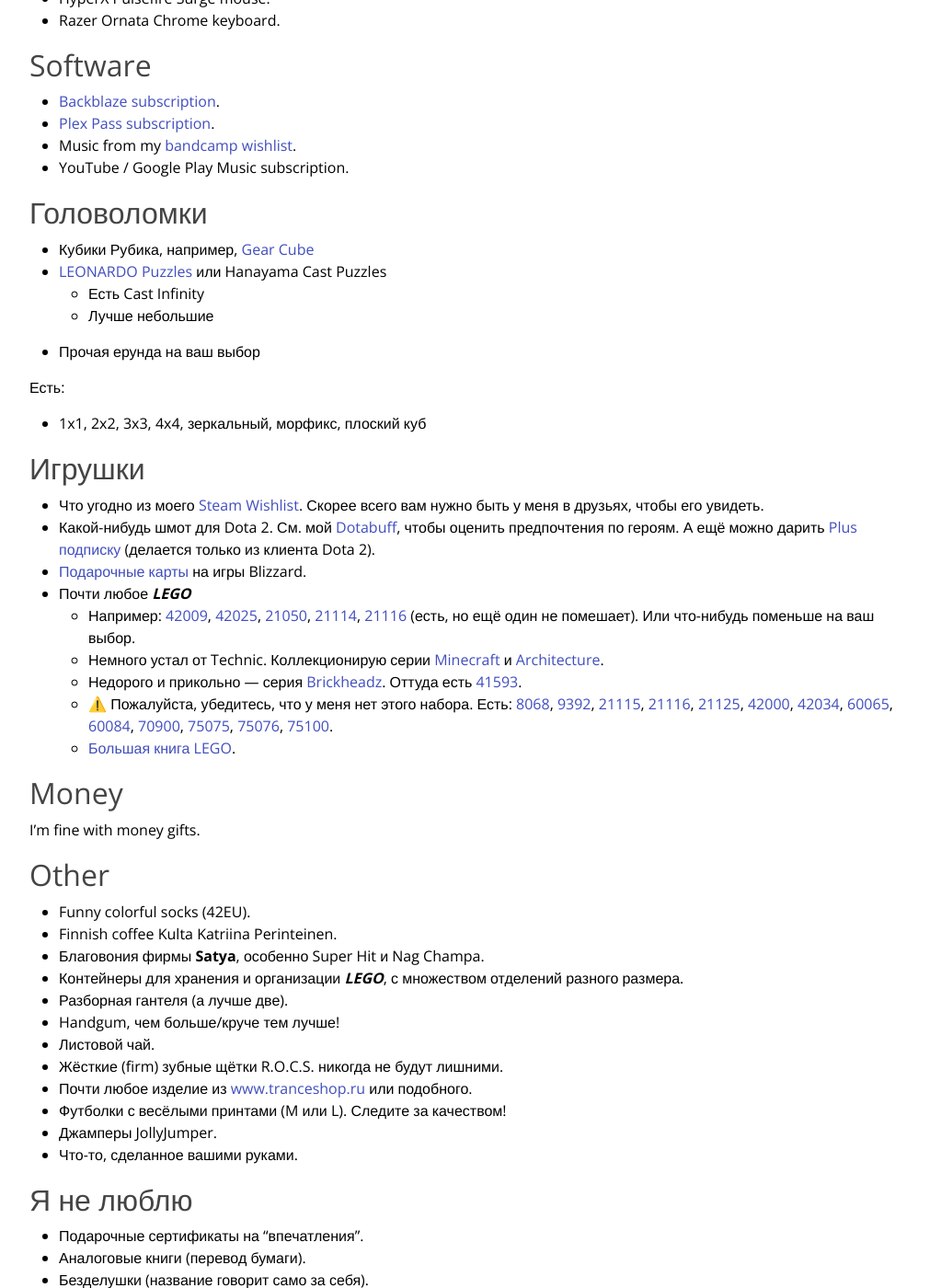
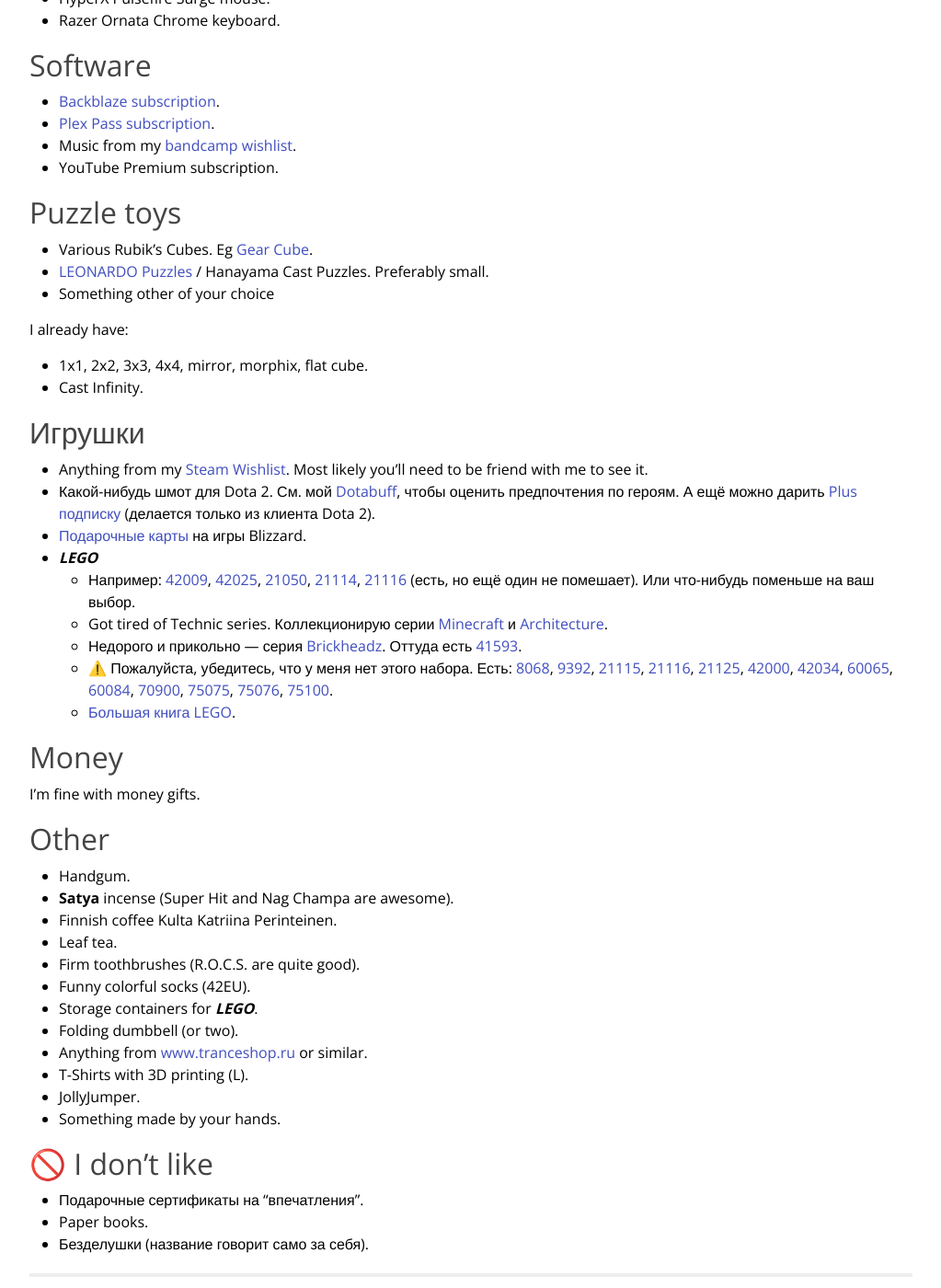
Before and after one commit to anton-rudeshko/anton-rudeshko.github.io, a Jekyll site: the page built from wishlist/index.md, in a window 1280 px wide and 1400 px high, scrolled down 676 px. Shown: the whole window at 92% size, without its empty margins (128-1151 px from the left). Built offline with Jekyll 4.4.1, drawn with Linux system fonts in a browser that asks for light colours; comment, search, counter and statistics services are not loaded; some of the changed text lies outside the part shown.

Commit message:
wishlist: yet another update for secret santa

```diff
--- a/wishlist/index.md
+++ b/wishlist/index.md
@@ -5,23 +5,23 @@ title: Anton Rudeshko Wishlist
 
 # Anton Rudeshko Wishlist
 
-*Last update at 14 Nov 2018.*
+*Last update at 7 Dec 2018.*
 
 ## Hardware
 
-In descending order:
+In descending order of preference:
 
-  * [Yubikey 5 NFC][yubikey].
-  * Encrypted USB flash drive. Eg [iStorage datAshur Pro][encrypted-flash].
-  * [DELL U2715H][dell] display.
-  * Monitor headphones. Eg [Sennheiser HD 518][hd-518]
-  * Amazon Kindle with screen light.
-    * I'm not very good with those. Feel free to choose what you think is good.
-  * [JBL Charge 3][jbl] or newer. Color doesn't matter.
-  * [Native Instruments Traktor Kontrol F1][ni-kontrol-f1]
-  * [Native Instruments Traktor Kontrol S5][ni-kontrol-s5]
-  * ? USB audio interface. Eg [Focusrite Scarlett 2i2][focusrite]
-    * Uncertain about this. Right now I'm okay with Traktor Kontrol S2 embedded audio card.
+* [Yubikey 5 NFC][yubikey].
+* Encrypted USB flash drive. Eg [iStorage datAshur Pro][encrypted-flash].
+* [DELL U2715H][dell] display.
+* Monitor headphones. Eg [Sennheiser HD 518][hd-518]
+* Amazon Kindle with screen light.
+  * I'm not very good with those. Feel free to choose what you think is good.
+* [JBL Charge 3][jbl] or newer. Color doesn't matter.
+* [Native Instruments Traktor Kontrol F1][ni-kontrol-f1]
+* [Native Instruments Traktor Kontrol S5][ni-kontrol-s5]
+* ? USB audio interface. Eg [Focusrite Scarlett 2i2][focusrite]
+  * Uncertain about this. Right now I'm okay with Traktor Kontrol S2 embedded audio card.
 
 [yubikey]: https://www.yubico.com/product/yubikey-5-nfc/
 [encrypted-flash]: https://market.yandex.ru/product/13832438
@@ -34,11 +34,11 @@ In descending order:
 
 I already have:
 
-  * SSD 240GB.
-  * [GIGABYTE GeForce GTX 1050 Ti][gigabyte-vc] video card.
-  * Ordinary 16 GB flash drive.
-  * HyperX Pulsefire Surge mouse.
-  * Razer Ornata Chrome keyboard.
+* SSD 240GB.
+* [GIGABYTE GeForce GTX 1050 Ti][gigabyte-vc] video card.
+* Ordinary 16 GB flash drive.
+* HyperX Pulsefire Surge mouse.
+* Razer Ornata Chrome keyboard.
 
 [gigabyte-vc]: https://market.yandex.ru/product/1712062089
 
@@ -47,32 +47,31 @@ I already have:
 * [Backblaze subscription][backblaze].
 * [Plex Pass subscription][plex-pass].
 * Music from my [bandcamp wishlist][bandcamp-wishlist].
-* YouTube / Google Play Music subscription.
+* YouTube Premium subscription.
 
 [backblaze]: https://secure.backblaze.com/gift.htm
 [plex-pass]: https://www.plex.tv/plex-pass/gift/
 [bandcamp-wishlist]: https://bandcamp.com/anton-rudeshko/wishlist
 
-## Головоломки
+## Puzzle toys
 
-  * Кубики Рубика, например, [Gear Cube](http://playlab.ru/toys/mefferts/gear-cube/)
-  * [LEONARDO Puzzles](http://www.leonardo-puzzles.com/) или Hanayama Cast Puzzles
-    * Есть Cast Infinity
-    * Лучше небольшие
-  * Прочая ерунда на ваш выбор
+* Various Rubik's Cubes. Eg [Gear Cube](http://playlab.ru/toys/mefferts/gear-cube/).
+* [LEONARDO Puzzles](http://www.leonardo-puzzles.com/) / Hanayama Cast Puzzles. Preferably small.
+* Something other of your choice
 
-Есть:
+I already have:
 
-  * 1x1, 2x2, 3x3, 4x4, зеркальный, морфикс, плоский куб
+* 1x1, 2x2, 3x3, 4x4, mirror, morphix, flat cube.
+* Cast Infinity.
 
 ## Игрушки
 
-  * Что угодно из моего [Steam Wishlist][steam]. Скорее всего вам нужно быть у меня в друзьях, чтобы его увидеть.
+  * Anything from my [Steam Wishlist][steam]. Most likely you'll need to be friend with me to see it.
   * Какой-нибудь шмот для Dota 2. См. мой [Dotabuff][dotabuff], чтобы оценить предпочтения по героям. А ещё можно дарить [Plus подписку][dota2plus] (делается только из клиента Dota 2).
   * [Подарочные карты][blizzard-giftcards] на игры Blizzard.
-  * Почти любое ***LEGO***
+  * ***LEGO***
     * Например: [42009][42009], [42025][42025], [21050][21050], [21114][21114], [21116][21116] (есть, но ещё один не помешает). Или что-нибудь поменьше на ваш выбор.
-    * Немного устал от Technic. Коллекционирую серии [Minecraft][lego-minecraft] и [Architecture][lego-architecture].
+    * Got tired of Technic series. Коллекционирую серии [Minecraft][lego-minecraft] и [Architecture][lego-architecture].
     * Недорого и прикольно — серия [Brickheadz][lego-brickheadz]. Оттуда есть [41593][41593].
     * ⚠️ Пожалуйста, убедитесь, что у меня нет этого набора. Есть: [8068][8068], [9392][9392], [21115][21115], [21116][21116], [21125][21125], [42000][42000], [42034][42034], [60065][60065], [60084][60084], [70900][70900], [75075][75075], [75076][75076], [75100][75100].
     * [Большая книга LEGO][lego-big].
@@ -112,21 +111,21 @@ I'm fine with money gifts.
 
 ## Other
 
-  * Funny colorful socks (42EU).
-  * Finnish coffee Kulta Katriina Perinteinen.
-  * Благовония фирмы **Satya**, особенно Super Hit и Nag Champa.
-  * Контейнеры для хранения и организации ***LEGO***, с множеством отделений разного размера.
-  * Разборная гантеля (а лучше две).
-  * Handgum, чем больше/круче тем лучше!
-  * Листовой чай.
-  * Жёсткие (firm) зубные щётки R.O.C.S. никогда не будут лишними.
-  * Почти любое изделие из [www.tranceshop.ru](http://www.tranceshop.ru/) или подобного.
-  * Футболки с весёлыми принтами (M или L). Следите за качеством!
-  * Джамперы JollyJumper.
-  * Что-то, сделанное вашими руками.
+* Handgum.
+* **Satya** incense (Super Hit and Nag Champa are awesome).
+* Finnish coffee Kulta Katriina Perinteinen.
+* Leaf tea.
+* Firm toothbrushes (R.O.C.S. are quite good).
+* Funny colorful socks (42EU).
+* Storage containers for ***LEGO***.
+* Folding dumbbell (or two).
+* Anything from [www.tranceshop.ru](http://www.tranceshop.ru/) or similar.
+* T-Shirts with 3D printing (L).
+* JollyJumper.
+* Something made by your hands.
 
-## Я не люблю
+## 🚫 I don't like
 
-  * Подарочные сертификаты на "впечатления".
-  * Аналоговые книги (перевод бумаги).
-  * Безделушки (название говорит само за себя).
+* Подарочные сертификаты на "впечатления".
+* Paper books.
+* Безделушки (название говорит само за себя).
```
